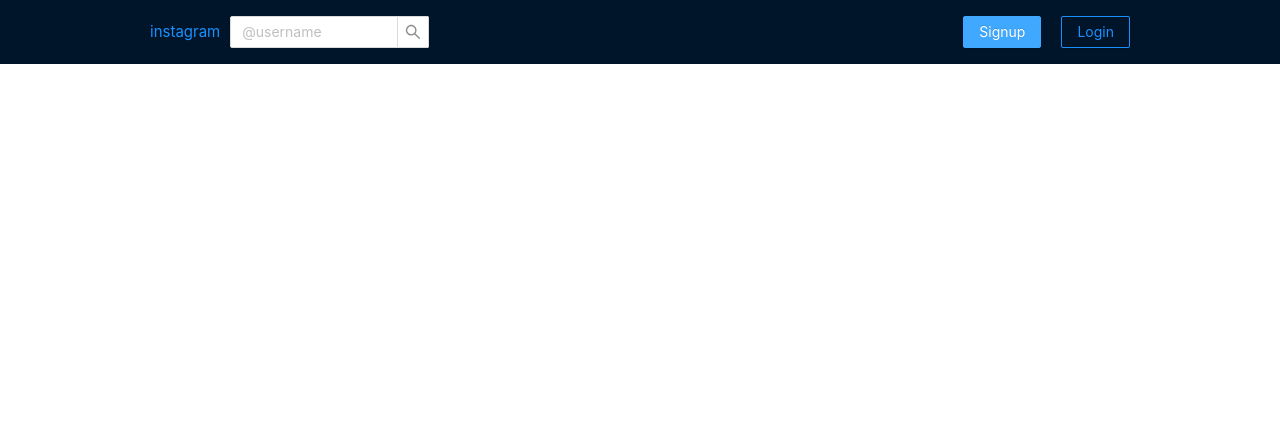
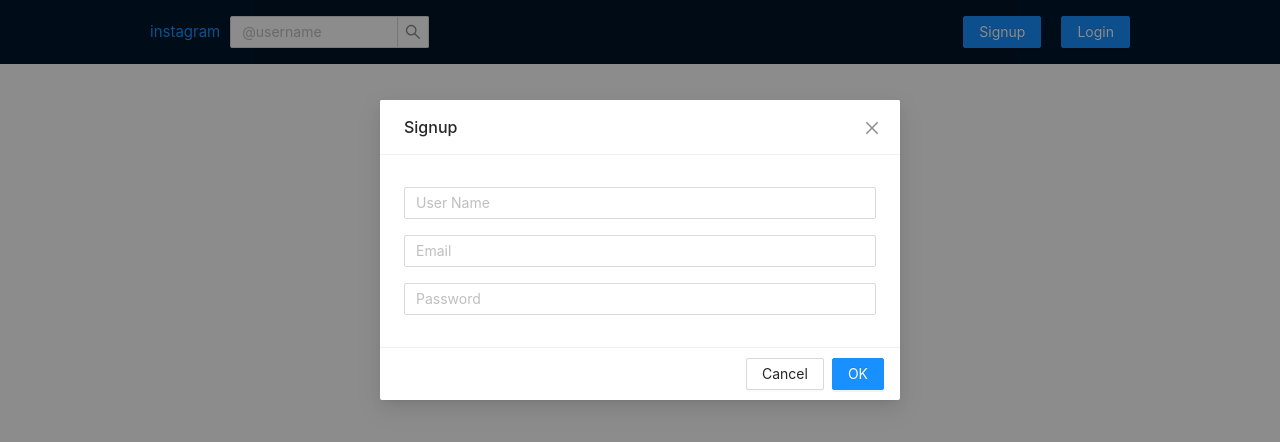
Before and after one commit to ikhanbehram/vue-insta, a Vue app: page / in a window 1280 px wide. Both pictures are taken after a click on the button "Signup". Shown: the top 442 px of the page. Built offline with nearby package versions, Linux system fonts and the light colour scheme.

Commit message:
navbar completed

```diff
--- /dev/null
+++ b/src/components/AuthModal.vue
@@ -0,0 +1,37 @@
+<script setup>
+import { ref, defineProps } from 'vue';
+
+const { isLogin } = defineProps(['isLogin']);
+
+const visible = ref(false);
+
+const showModal = () => {
+	visible.value = true;
+};
+
+const handleOk = (e) => {
+	visible.value = false;
+};
+
+const title = isLogin ? 'Login' : 'Signup';
+</script>
+
+<template>
+	<div>
+		<a-button type="primary" class="btn" @click="showModal">{{ title }}</a-button>
+		<a-modal v-model:visible="visible" :title="title" @ok="handleOk">
+			<a-input class="input" v-if="!isLogin" v-model:value="value" placeholder="User Name" />
+			<a-input class="input" v-model:value="value" placeholder="Email" />
+			<a-input class="input" v-model:value="value" placeholder="Password" />
+		</a-modal>
+	</div>
+</template>
+
+<style scoped>
+.btn {
+	margin: 0px 10px;
+}
+.input {
+	margin: 8px 0px;
+}
+</style>
--- a/src/components/Nav.vue
+++ b/src/components/Nav.vue
@@ -2,8 +2,10 @@
 import { RouterLink } from 'vue-router';
 import Container from '../layouts/Container.vue';
 import { ref } from 'vue';
+import AuthModal from './AuthModal.vue';
 
 const searchUserName = ref('');
+const isAuthenticated = ref(false);
 
 const onSearch = () => {};
 </script>
@@ -21,9 +23,13 @@
 						@search="onSearch"
 					/>
 				</div>
-				<div class="left-content">
-					<a-button type="primary">Signup</a-button>
-					<a-button type="primary" ghost>Login</a-button>
+				<div class="left-content" v-if="!isAuthenticated">
+					<AuthModal :isLogin="false"/>
+					<AuthModal :isLogin="true"/>
+				</div>
+				<div class="left-content" v-else>
+					<a-button type="primary">Profile</a-button>
+					<a-button type="primary" ghost>Logout</a-button>
 				</div>
 			</div>
 		</Container>
@@ -45,7 +51,11 @@
 	margin: 0px 10px;
 }
 
-.left-content button{
-	margin: 0px 10px;
+.left-content {
+	display: flex;
+	align-items: center;
+}
+.left-content button {
+	margin: 10px 0px;
 }
 </style>
```
Also changed, not shown: src/router/index.js (+5 -5 lines).
